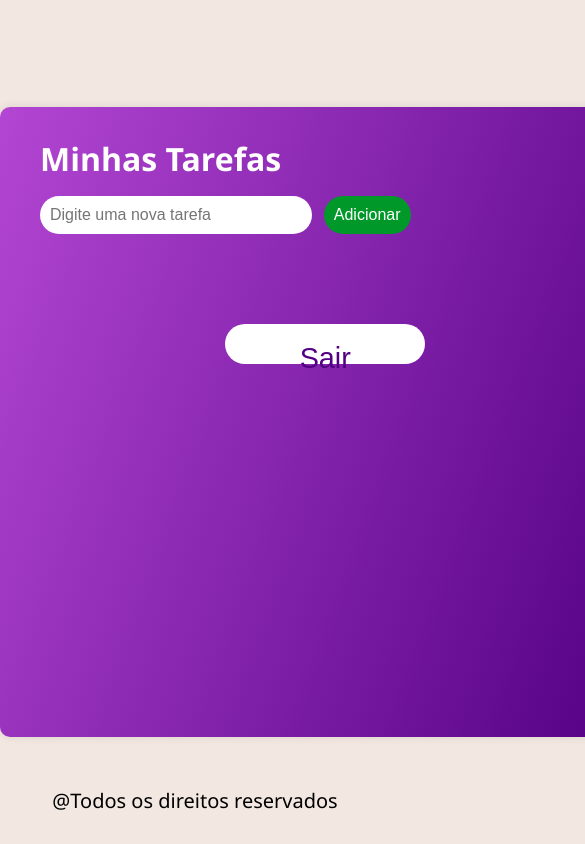
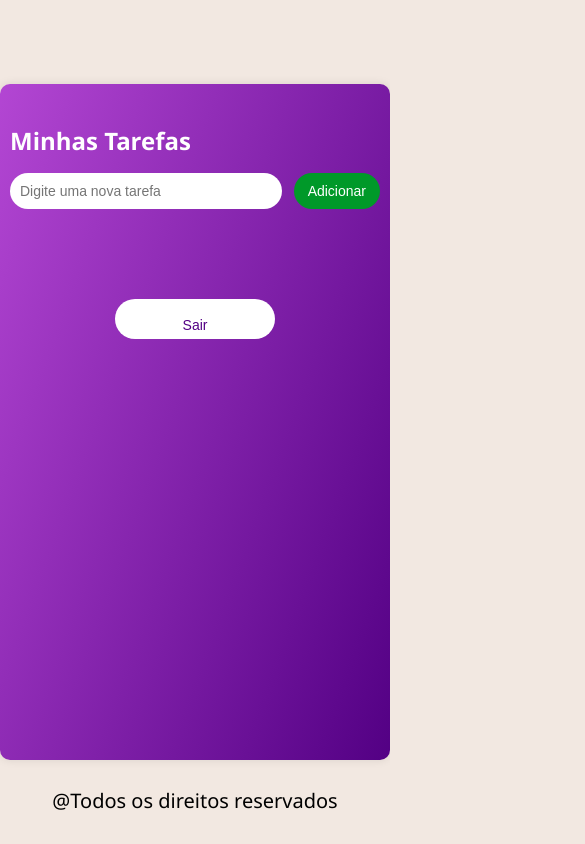
Before and after one commit to LucasPottes81/front-Task-List, a plain HTML site: page dashboard.html in a window 390 px wide. Shown: the top 844 px of the page, 585 px wide, since content can reach past the window. Drawn offline with Linux system fonts and the light colour scheme; no server answers; sample sign-in values are in the browser's storage.

Commit message:
Detalhes finais da responsividade

```diff
--- a/css/dashboard.css
+++ b/css/dashboard.css
@@ -217,3 +217,82 @@ ul#taskList {
   padding: 0;
   margin: 0;
 }
+
+@media (max-width: 932px) {
+  .containerDashboard {
+    padding: 40px 10px;
+    width: 100%;
+    max-width: 100%;
+    min-height: 80vh;
+    box-sizing: border-box;
+  }
+
+  #titulo-Dashboard {
+    font-size: 1.5rem;
+  }
+
+  form input {
+    max-width: 100%;
+    font-size: 14px; /* menor no input também */
+  }
+
+  form button {
+    font-size: 14px;
+    padding: 8px 14px;
+  }
+
+  ul#taskList {
+    flex-direction: column;
+    align-items: center;
+  }
+
+  /* Responsividade para os cards */
+  .card {
+    padding: 16px;
+    min-width: 180px;
+    max-width: 90%;
+    min-height: 100px;
+  }
+
+  /* Texto da tarefa (dentro do card) */
+  .card span {
+    font-size: 14px;
+  }
+
+  /* Botões menores */
+  .card .edit-btn,
+  .card .delete-btn {
+    font-size: 12px;
+    padding: 4px 8px;
+  }
+
+  /* Botão sair menor e centralizado */
+  #logoutBtn {
+    width: 160px;
+    font-size: 14px;
+    margin-left: auto;
+    margin-right: auto;
+  }
+}
+@media (max-width: 932px) {
+  .containerDashboard {
+    padding: 40px 10px;
+    width: 100%;
+    max-width: 100%;
+    min-height: 80vh;
+    box-sizing: border-box;
+  }
+
+  #titulo-Dashboard {
+    font-size: 1.5rem;
+  }
+
+  form input {
+    max-width: 100%;
+  }
+
+  ul#taskList {
+    flex-direction: column;
+    align-items: center;
+  }
+}
```
